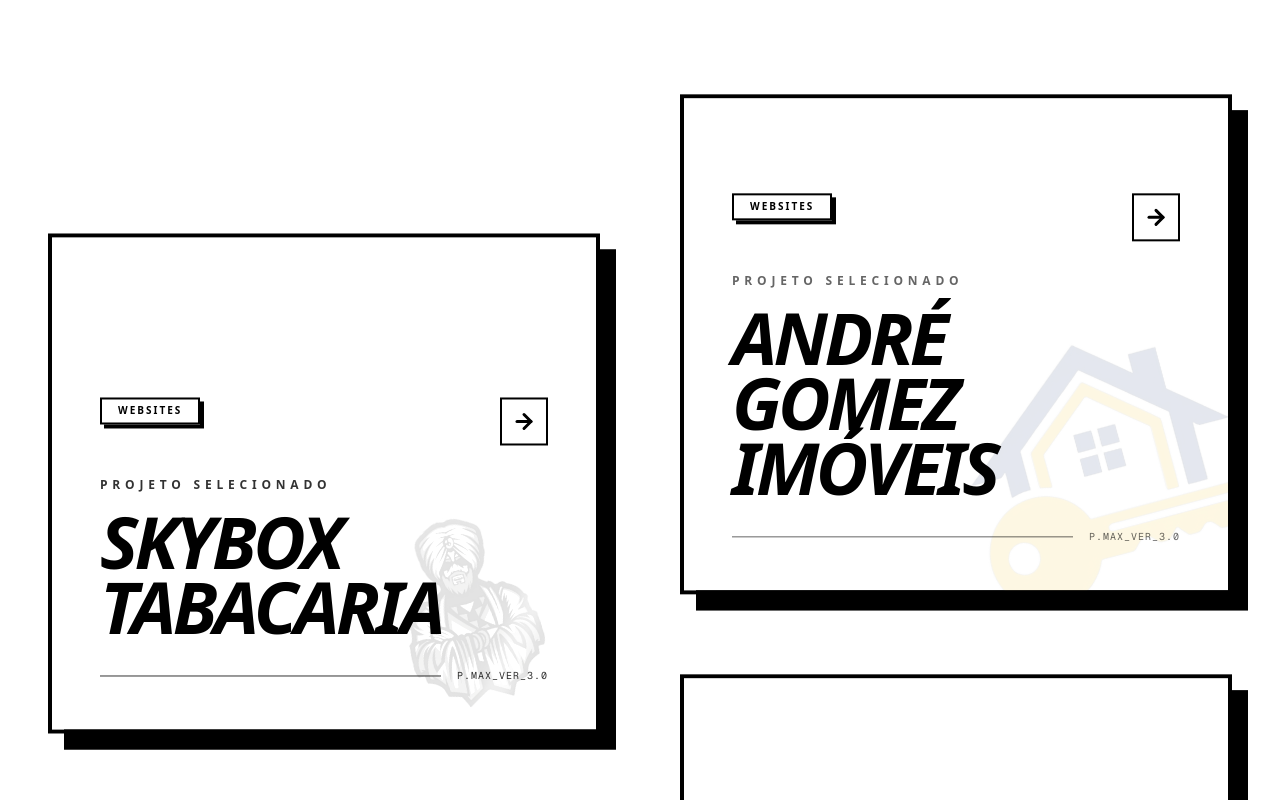
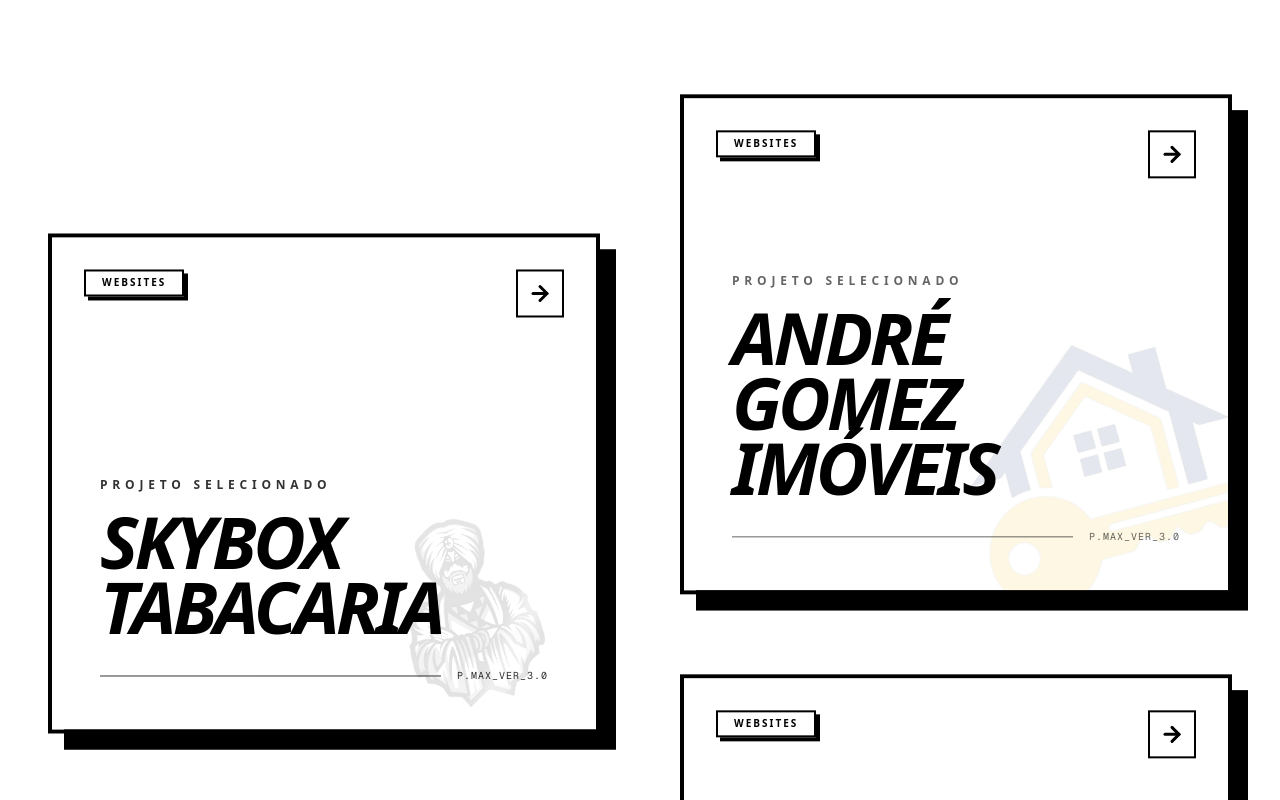
Before and after one commit to Orlando-GF/orlandocriativo, a Next.js app: page / in a window 1280 px wide. Shown: the part 1120-1920 px from the top of the page. Built offline with nearby package versions, Linux system fonts and the light colour scheme.

Commit message:
fix: Use absolute positioning for project tags and arrows to prevent overflow issues

```diff
--- a/src/components/portfolio-grid.tsx
+++ b/src/components/portfolio-grid.tsx
@@ -128,10 +128,10 @@
                         />
                     </motion.div>
 
-                    <div className="relative z-20 mt-auto">
-                        <div className="flex justify-between items-start mb-8">
+                    {/* Tag e Seta em Posicionamento Absoluto para evitar overflow */}
+                    <div className="absolute top-8 left-8 right-8 z-30 flex justify-between items-start pointer-events-none">
                         <span
-                                className="inline-block px-4 py-1 text-[10px] font-black uppercase tracking-[0.2em]"
+                            className="inline-block px-4 py-1 text-[10px] font-black uppercase tracking-[0.2em] pointer-events-auto"
                             style={{
                                 border: '2px solid black',
                                 backgroundColor: 'white',
@@ -142,7 +142,7 @@
                             {project.category}
                         </span>
                         <div
-                                className="w-12 h-12 flex items-center justify-center transition-all duration-500 group-hover:rotate-45"
+                            className="w-12 h-12 flex items-center justify-center transition-all duration-500 group-hover:rotate-45 pointer-events-auto"
                             style={{
                                 border: '2px solid black',
                                 backgroundColor: 'white',
@@ -152,6 +152,8 @@
                             {SVG_ARROW}
                         </div>
                     </div>
+
+                    <div className="relative z-20 mt-auto">
 
                         <span className={`text-xs font-bold uppercase tracking-[0.4em] mb-4 block ${styles?.metadata || 'opacity-80'}`}>Projeto Selecionado</span>
                         <h3 className="text-4xl md:text-6xl lg:text-7xl font-black uppercase leading-[0.9] tracking-tighter italic transition-transform duration-300 group-hover:translate-x-4">
```
Lines whose indentation alone changed are shown as unchanged.
